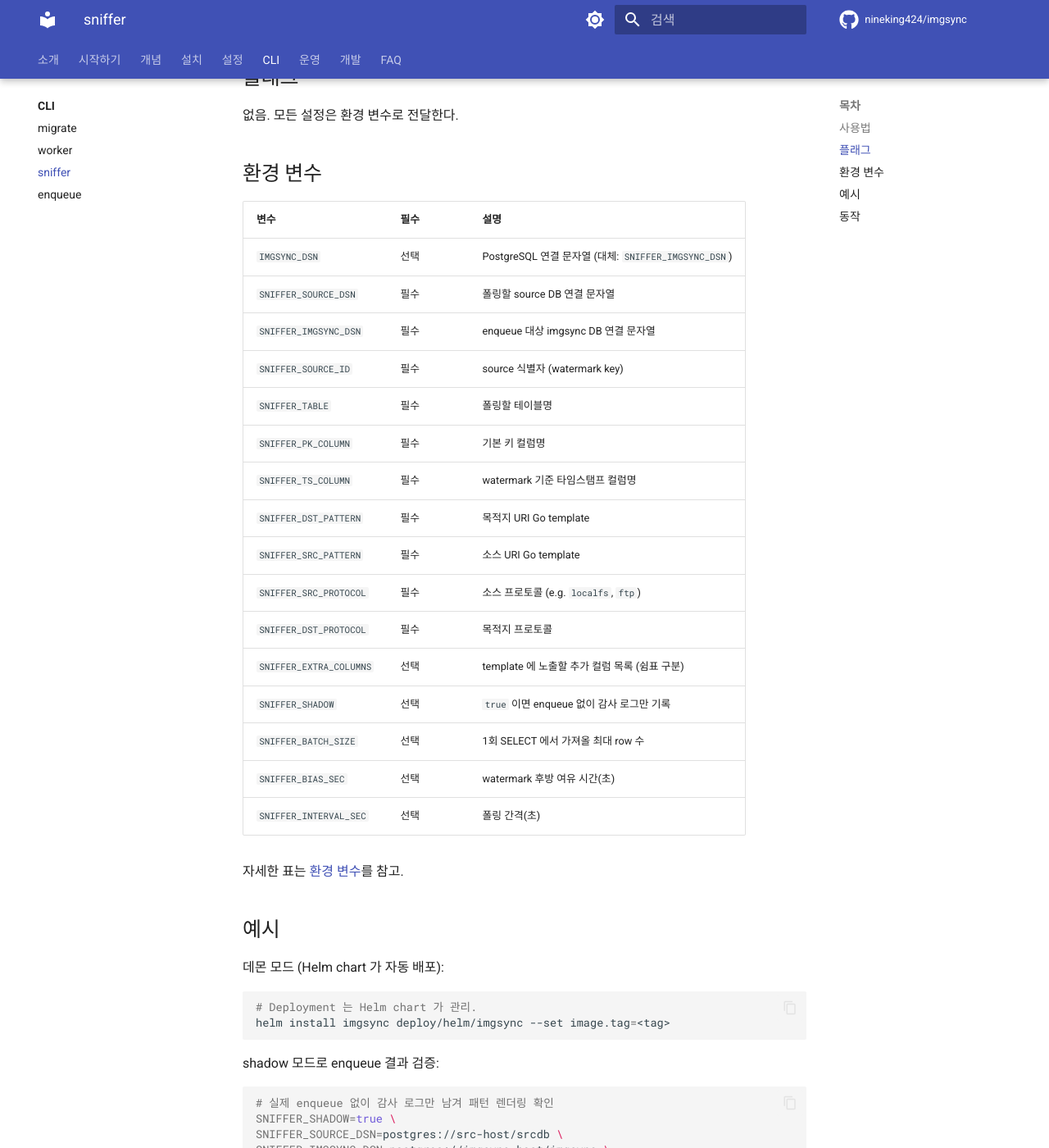
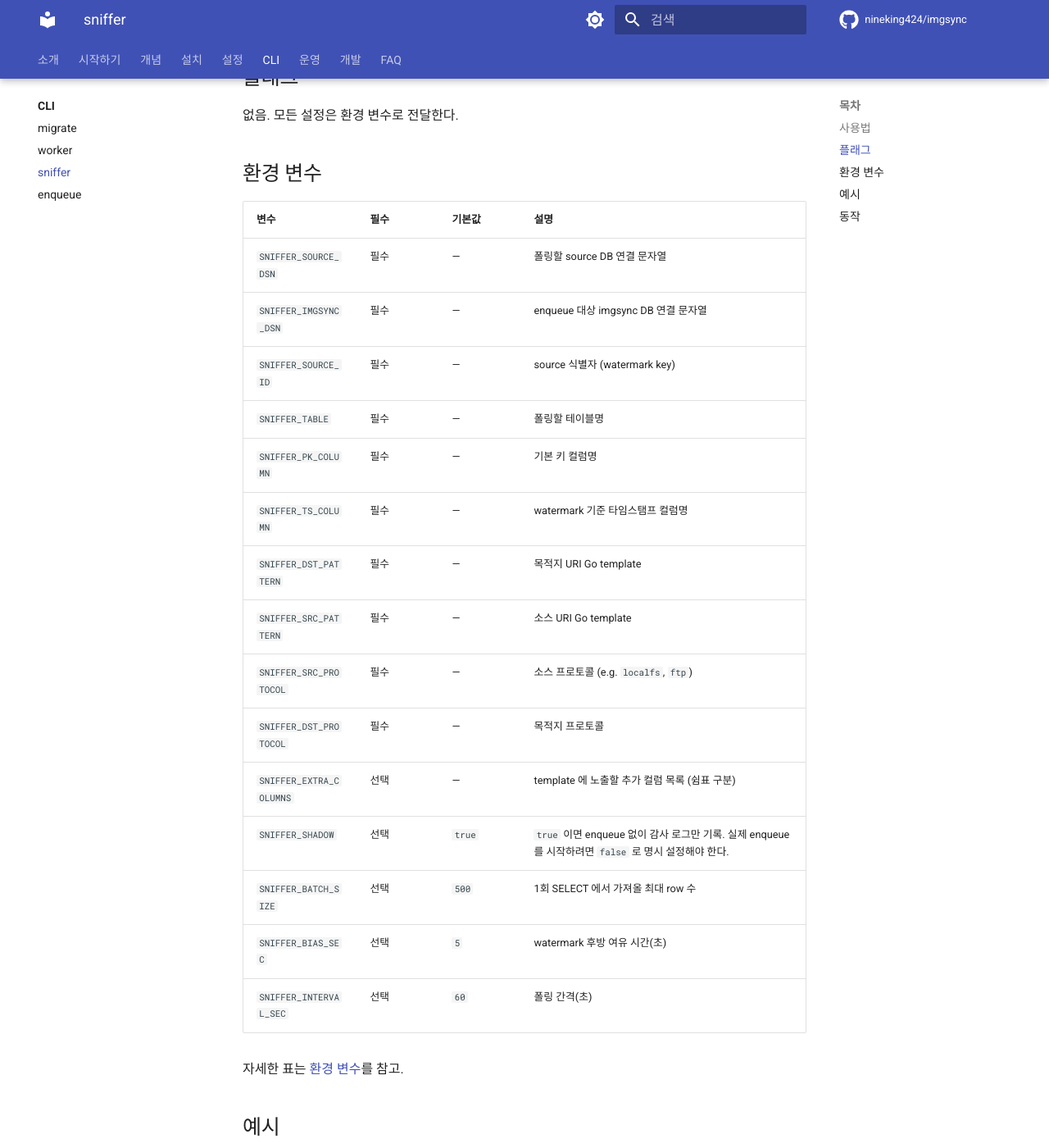
Before and after one commit to nineking424/imgsync, an MkDocs documentation site: the page built from docs/cli/sniffer.md, in a window 1280 px wide and 1400 px high, scrolled down 347 px. Shown: the whole window at 82% size. Built offline with MkDocs 1.6.1 and Material for MkDocs 9.7.7, drawn with Linux system fonts in a browser that asks for light colours; comment, search, counter and statistics services are not loaded.

Commit message:
docs(site): address code review fixes for Tasks 3-7
- quickstart-kind: namespace imgsync→imgsync-e2e, split port-forward/psql blocks
- concepts/architecture: add reciprocal cross-link to sources-and-transports
- concepts/job-queue-model: fix "finalze" typo
- concepts/components: lowercase shadow 모드 + replace --shadow flag with SNIFFER_SHADOW=true
- installation/values-reference: rename ## image section to 공통 / 이미지 to reflect non-image keys
- cli/sniffer: drop unused IMGSYNC_DSN row, add 기본값 column with SNIFFER_SHADOW=true default

Co-Authored-By: Claude Opus 4.7 <noreply@anthropic.com>

```diff
--- a/docs/cli/sniffer.md
+++ b/docs/cli/sniffer.md
@@ -14,24 +14,23 @@ imgsync sniffer [flags]
 
 ## 환경 변수
 
-| 변수 | 필수 | 설명 |
-|---|---|---|
-| `IMGSYNC_DSN` | 선택 | PostgreSQL 연결 문자열 (대체: `SNIFFER_IMGSYNC_DSN`) |
-| `SNIFFER_SOURCE_DSN` | 필수 | 폴링할 source DB 연결 문자열 |
-| `SNIFFER_IMGSYNC_DSN` | 필수 | enqueue 대상 imgsync DB 연결 문자열 |
-| `SNIFFER_SOURCE_ID` | 필수 | source 식별자 (watermark key) |
-| `SNIFFER_TABLE` | 필수 | 폴링할 테이블명 |
-| `SNIFFER_PK_COLUMN` | 필수 | 기본 키 컬럼명 |
-| `SNIFFER_TS_COLUMN` | 필수 | watermark 기준 타임스탬프 컬럼명 |
-| `SNIFFER_DST_PATTERN` | 필수 | 목적지 URI Go template |
-| `SNIFFER_SRC_PATTERN` | 필수 | 소스 URI Go template |
-| `SNIFFER_SRC_PROTOCOL` | 필수 | 소스 프로토콜 (e.g. `localfs`, `ftp`) |
-| `SNIFFER_DST_PROTOCOL` | 필수 | 목적지 프로토콜 |
-| `SNIFFER_EXTRA_COLUMNS` | 선택 | template 에 노출할 추가 컬럼 목록 (쉼표 구분) |
-| `SNIFFER_SHADOW` | 선택 | `true` 이면 enqueue 없이 감사 로그만 기록 |
-| `SNIFFER_BATCH_SIZE` | 선택 | 1회 SELECT 에서 가져올 최대 row 수 |
-| `SNIFFER_BIAS_SEC` | 선택 | watermark 후방 여유 시간(초) |
-| `SNIFFER_INTERVAL_SEC` | 선택 | 폴링 간격(초) |
+| 변수 | 필수 | 기본값 | 설명 |
+|---|---|---|---|
+| `SNIFFER_SOURCE_DSN` | 필수 | — | 폴링할 source DB 연결 문자열 |
+| `SNIFFER_IMGSYNC_DSN` | 필수 | — | enqueue 대상 imgsync DB 연결 문자열 |
+| `SNIFFER_SOURCE_ID` | 필수 | — | source 식별자 (watermark key) |
+| `SNIFFER_TABLE` | 필수 | — | 폴링할 테이블명 |
+| `SNIFFER_PK_COLUMN` | 필수 | — | 기본 키 컬럼명 |
+| `SNIFFER_TS_COLUMN` | 필수 | — | watermark 기준 타임스탬프 컬럼명 |
+| `SNIFFER_DST_PATTERN` | 필수 | — | 목적지 URI Go template |
+| `SNIFFER_SRC_PATTERN` | 필수 | — | 소스 URI Go template |
+| `SNIFFER_SRC_PROTOCOL` | 필수 | — | 소스 프로토콜 (e.g. `localfs`, `ftp`) |
+| `SNIFFER_DST_PROTOCOL` | 필수 | — | 목적지 프로토콜 |
+| `SNIFFER_EXTRA_COLUMNS` | 선택 | — | template 에 노출할 추가 컬럼 목록 (쉼표 구분) |
+| `SNIFFER_SHADOW` | 선택 | `true` | `true` 이면 enqueue 없이 감사 로그만 기록. 실제 enqueue 를 시작하려면 `false` 로 명시 설정해야 한다. |
+| `SNIFFER_BATCH_SIZE` | 선택 | `500` | 1회 SELECT 에서 가져올 최대 row 수 |
+| `SNIFFER_BIAS_SEC` | 선택 | `5` | watermark 후방 여유 시간(초) |
+| `SNIFFER_INTERVAL_SEC` | 선택 | `60` | 폴링 간격(초) |
 
 자세한 표는 [환경 변수](../configuration/environment-variables.md)를 참고.
 
```
Also changed, not shown: docs/concepts/architecture.md (+1 -1 lines), docs/concepts/components.md (+2 -2 lines), docs/concepts/job-queue-model.md (+1 -1 lines), docs/getting-started/quickstart-kind.md (+19 -4 lines), docs/installation/values-reference.md (+1 -1 lines).
